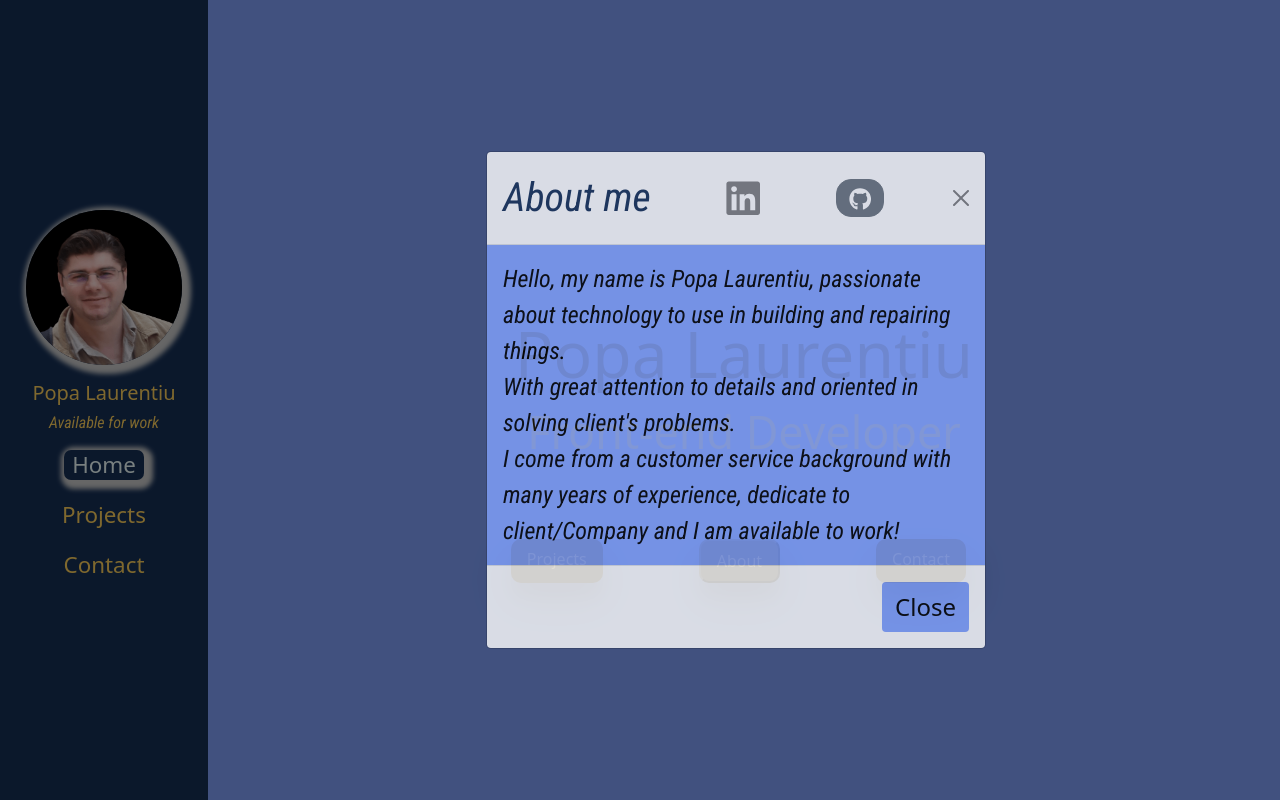
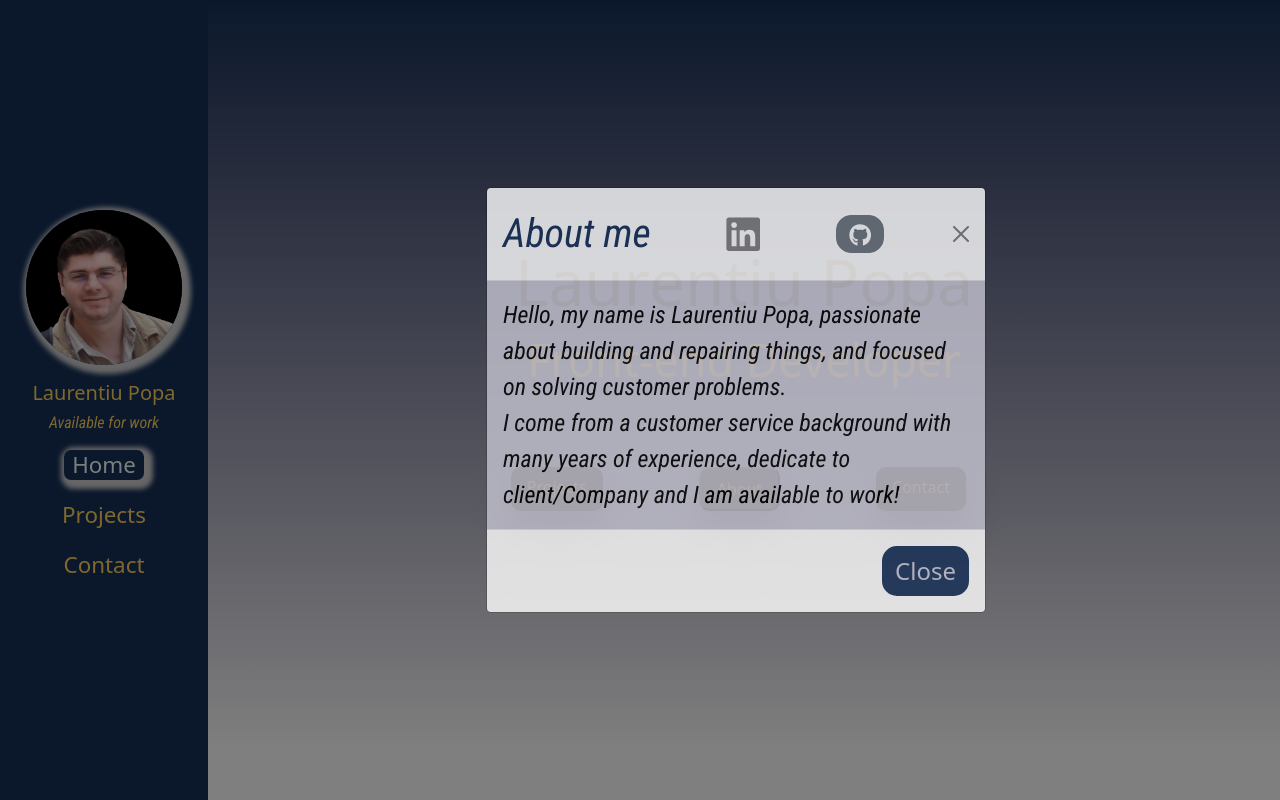
Before and after one commit to laur80/pf, a React (Create React App) app: page / in a window 1280 px wide. Both pictures are taken after a click on the button "About". Shown: the top 800 px of the page. Built offline with nearby package versions, Linux system fonts and the light colour scheme; a web font is replaced by a local one.

Commit message:
bg-change

```diff
--- a/src/About.css
+++ b/src/About.css
@@ -7,7 +7,7 @@
   font-size: 2.5em;
 }
 .modal-body {
-  background:var(--bg-home);
+  background:#c6c5d2;
   color:#000000;
   font-family: var(--ff-text-card);
   font-size: 1.5em;
@@ -21,14 +21,14 @@
   display: inline-block;
   text-decoration: none;
   padding: 0.5rem 1rem;
-  background:var(--txt-color-name-bar);
-  border-radius: 10px;
+  background: var(--bg-nav);
+
   color:  #D1AE56;
 }
 #btn-foot {
-  background:var(--bg-home);
-  color: #000000;
-
+  background: var(--bg-nav);
+  color: #c6c5d2;
+  border-radius: 15px;
   font-size: 1.5em;
 }
 .contain-links {
--- a/src/About.js
+++ b/src/About.js
@@ -22,8 +22,9 @@ function About() {
             </div>
 
             <div className="modal-body" >
-            Hello, my name is Popa Laurentiu, passionate about technology to use in building and repairing things.<br/>
-            With great attention to details and oriented in solving client's problems.<br/>
+            Hello, my name is Laurentiu Popa, passionate about building and repairing things,
+            and focused on solving customer problems.
+            <br/>
             I come from a customer service background with many years of experience,
             dedicate to client/Company and I am available to work!
                 <div id="contain-links" >
--- a/src/Contact.css
+++ b/src/Contact.css
@@ -15,14 +15,15 @@ h3 {
 
 /* Add styles to 'container' class */
 .container#st {
-	height: 95%;
+	/* height: 100%; */
 	width: 90%;
 	max-width: 70rem;
-	background: linear-gradient(to left, rgba(7,27,82,1) 0%, rgba(0,128,128,1) 100%);
+	background-image: linear-gradient(to bottom, #fefefe, #c5c4d1, #8d8fa6, #545d7e, #163057);
 	border-radius: 4px;
 	box-shadow: -5px -5px 10px;
 	padding-bottom: 3rem;
-	margin: 1rem auto ;
+	margin: 10% auto ;
+	/* margin-bottom: 20%; */
 }
 
 form {
@@ -44,7 +45,7 @@ input[type=text],input[type=email], textarea {
     padding: 0.1rem;
     outline: 1px solid #ccc;
     border-radius: 4px;
-    /* box-sizing: border-box; */
+    box-sizing: border-box;
 	/* margin: 1rem 0; */
 	/* resize: vertical; */
 }
@@ -62,7 +63,7 @@ input[type=text]:focus,input[type=email]:focus, textarea:focus {
 .btnc{
 
 	background: #64B5F6;
-	margin: 1rem auto 0;
+	margin: 1 auto;
 	outline: 0;
 	color: white;
 	border: 0;
@@ -85,3 +86,7 @@ input[type=text]:focus,input[type=email]:focus, textarea:focus {
 .btnc:hover {
 	background: #2196F3;
 }
+.contain-links {
+
+	/* border: 2px solid red; */
+}
--- a/src/Home.css
+++ b/src/Home.css
@@ -1,11 +1,15 @@
 #home {
-  background-color:var(--bg-home);
+
+  background-image: linear-gradient(to bottom, #163057, #545d7e, #8d8fa7, #c6c5d2, #ffffff);
+
+
   display: flex;
   justify-content: center;
   align-items: center;
   position: relative;
-  padding: 39vh 0;
+  padding: 30vh 0;
   font-family: var(--ff-txt-card);
+  border: 0;
 }
 
 .txtName {
--- a/src/Home.js
+++ b/src/Home.js
@@ -12,7 +12,7 @@ function Home() {
         <About/>
         <nav className="nav  Home" id='home' >
         <div className='container-home'>
-            <h1 className="txtName" >Popa Laurentiu</h1>
+            <h1 className="txtName" >Laurentiu Popa</h1>
             <h2 className='txtDev  '>Front-end Developer</h2>
             <div className='btns'>
                 <HashLink smooth to='#projects' className="bt bt1">Projects</HashLink>
--- a/src/Project.css
+++ b/src/Project.css
@@ -1,6 +1,12 @@
 .Project {
-  background-color: #fff;
+  /* background-image: linear-gradient(to bottom, #d4d3dd, #dfdee5, #e9e9ee, #f4f4f6, #ffffff); */
+  /* background-image: linear-gradient(to bottom, #f4f4f6, #f7f7f8, #faf9fa, #fcfcfd, #ffffff); */
   padding: 5rem 0;
+  /* background-image: linear-gradient(to bottom, #f9f9fa, #fbfafb, #fcfcfc, #fefdfe, #ffffff); */
+  /* background-image: linear-gradient(to bottom, #fbfafb, #fcfbfc, #fdfdfd, #fefefe, #ffffff); */
+  /* background-image: linear-gradient(to bottom, #fcfbfc, #fdfcfd, #fdfdfe, #fefefe, #ffffff); */
+  /* background-image: linear-gradient(to bottom, #fdfcfd, #fdfdfe, #fefefe, #fefeff, #ffffff); */
+  background-image: linear-gradient(to bottom, #fefefe, #fefefe, #ffffff, #ffffff, #ffffff);
 }
 .container-cards {
 
--- a/src/Sidebar.js
+++ b/src/Sidebar.js
@@ -33,7 +33,7 @@ function Sidebar() {
 
             <nav className="nav d-none d-md-flex flex-column  justify-content-center align-items-center position-fixed Fix ">
                 <img className='Photo mb-3' src={eu} alt='pers'/>
-                <h5 className='name-bar'>Popa Laurentiu</h5>
+                <h5 className='name-bar'>Laurentiu Popa</h5>
                 <h6 >
                 <small className='work'>Available for work</small>
                 </h6>
--- a/src/index.css
+++ b/src/index.css
@@ -68,3 +68,6 @@ body {
      margin-right: 1rem;
     }
 }
+#st {
+   --bg-nav: linear-gradient(to left, rgba(7,27,82,1) 0%, rgba(0,128,128,1) 100%) !important;
+}
```
Also changed, not shown: src/Contact.js (indentation only), 1 other file (tests, documents, lock files or other folders).
